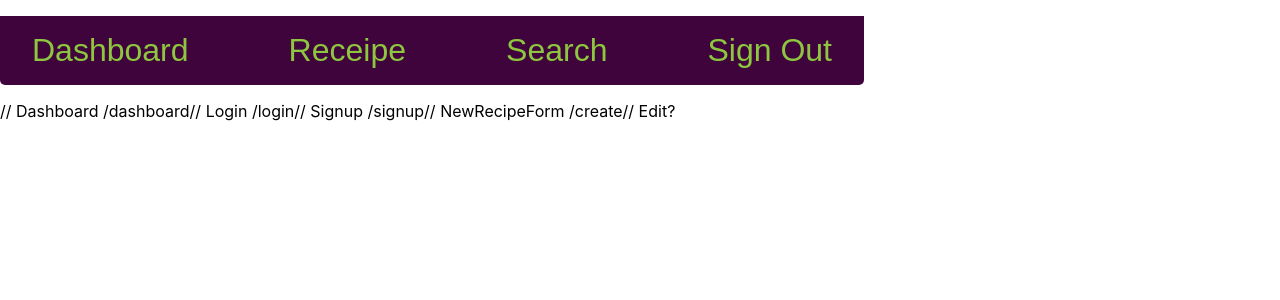
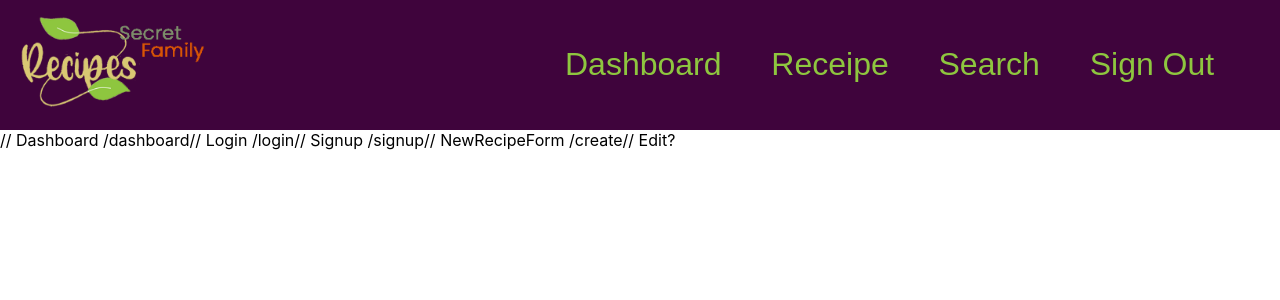
Before and after one commit to bw-secret-family-recipes/frontend, a React (Create React App) app: page /signup in a window 1280 px wide. Shown: the top 300 px of the page. Built offline with nearby package versions, Linux system fonts and the light colour scheme; the HTML template or start-up script is replaced by a standard one.

Commit message:
rework nav

```diff
--- a/src/components/Nav.js
+++ b/src/components/Nav.js
@@ -1,24 +1,29 @@
 import React from 'react';
 import {Link} from 'react-router-dom';
 import styled from 'styled-components';
+import logo from './images/logo.png';
 
+const NavWrap = styled.nav`
+    font-family: 'Poppins', sans-serif;
+    display: flex;
+    justify-content: space-between;
+    padding: 1rem;
+    background: #3f043c;
+`;
 
-
-const NavUl = styled.ul`
-    display: flex;
-    width: 800px;
-    justify-content: space-between;
-    background: #3f043c;
-    padding: 1rem 2rem;
-    border-radius: 0px 0 5px 5px;
-`;
-const NavLi = styled.li`
-    display:flex;
-    text-decoration: none;
+const ImgBox = styled.img`
+    width: 200px;
 
 `;
+
+const LinkWrap = styled.div`
+    display: flex;
+    justify-content: space-evenly;
+    align-items: center;
+    width: 60%;
+`;
+
 const StyledLink = styled(Link)`
-    font-family: 'Poppins', sans-serif;
     text-decoration: none;
     color: #8ec63f;
     font-size: 2rem;
@@ -32,24 +37,17 @@ const StyledLink = styled(Link)`
 const Nav = () =>{
 
     return (
-        <div>
-            <nav>
-
-                <NavUl>
-                    <NavLi><StyledLink to="">
-                    Dashboard</StyledLink></NavLi>
-
-                    <NavLi><StyledLink to="">
-                    Receipe</StyledLink></NavLi>
-
-                    <NavLi><StyledLink>
-                    Search</StyledLink></NavLi>
-
-                    <NavLi><StyledLink>
-                    Sign Out</StyledLink></NavLi>
-                </NavUl>
-            </nav>
-        </div>
+        <NavWrap>
+            <div>
+                <ImgBox src={logo} alt='Secrect Family Recipes' />
+            </div>
+            <LinkWrap>
+                <StyledLink to="">Dashboard </StyledLink>
+                <StyledLink to="">Receipe   </StyledLink>
+                <StyledLink to="">Search    </StyledLink>
+                <StyledLink to="">Sign Out  </StyledLink>
+            </LinkWrap>
+        </NavWrap>
     );
 }
 export default Nav
```
Also changed, not shown: src/components/images/logo.png (renamed from src/images/logo.png).
